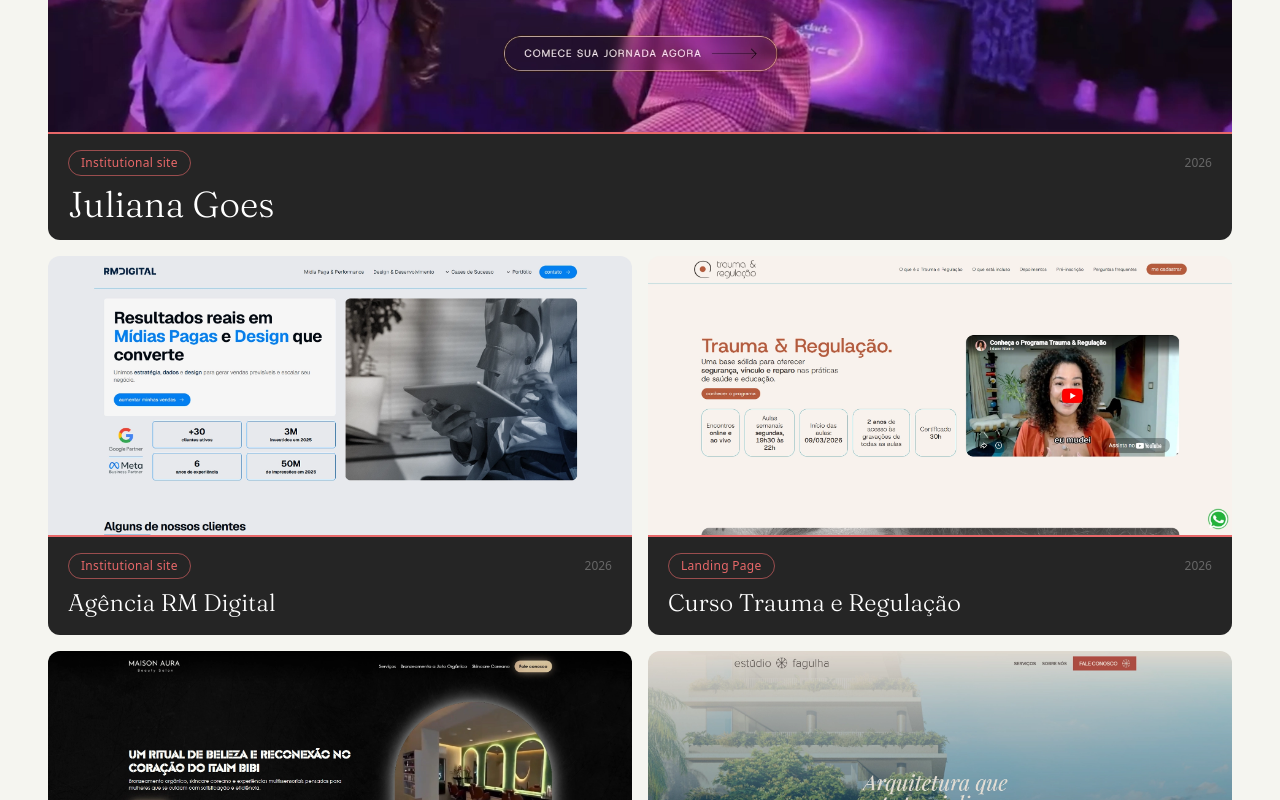
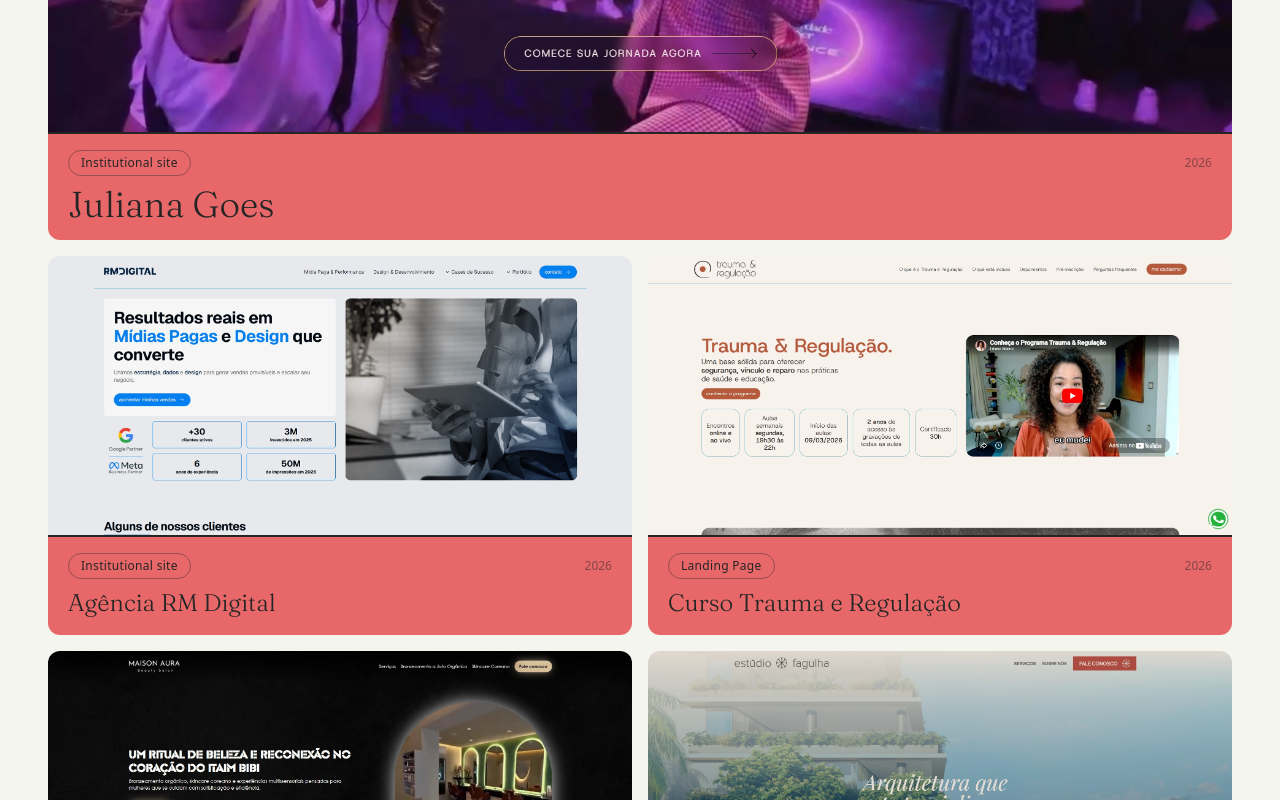
Before and after one commit to daniloaguillar/portfolio, a Next.js app: page / in a window 1280 px wide. Shown: the part 1660-2460 px from the top of the page. Built offline with nearby package versions, Linux system fonts and the light colour scheme; a web font is replaced by a local one.

Commit message:
Caption: red bg, dark badge and border

```diff
--- a/components/Projects.tsx
+++ b/components/Projects.tsx
@@ -178,16 +178,16 @@
           </div>
 
           {/* Caption abaixo da imagem */}
-          <div className="bg-[#252525] border-t-2 border-accent px-5 py-4">
+          <div className="bg-accent border-t-2 border-[#252525] px-5 py-4">
             <div className="flex items-center justify-between mb-2">
-              <span className="text-xs px-3 py-1 border border-accent/60 text-accent font-sans tracking-wide rounded-full">
+              <span className="text-xs px-3 py-1 border border-[#252525]/40 text-[#252525] font-sans tracking-wide rounded-full">
                 {project.type[locale]}
               </span>
-              <span className="text-xs text-white/30 font-sans">{project.year}</span>
+              <span className="text-xs text-[#252525]/50 font-sans">{project.year}</span>
             </div>
             <div className="flex items-center justify-between gap-4">
               <h3
-                className={`font-display font-light text-white leading-tight ${
+                className={`font-display font-light text-[#252525] leading-tight ${
                   featured ? "text-3xl md:text-4xl" : "text-xl md:text-2xl"
                 }`}
               >
@@ -196,7 +196,7 @@
               <motion.span
                 animate={hovered ? { opacity: 1, x: 0 } : { opacity: 0, x: -6 }}
                 transition={{ duration: 0.25 }}
-                className="text-accent text-sm font-sans shrink-0"
+                className="text-[#252525] text-sm font-sans shrink-0"
               >
                 →
               </motion.span>
```
